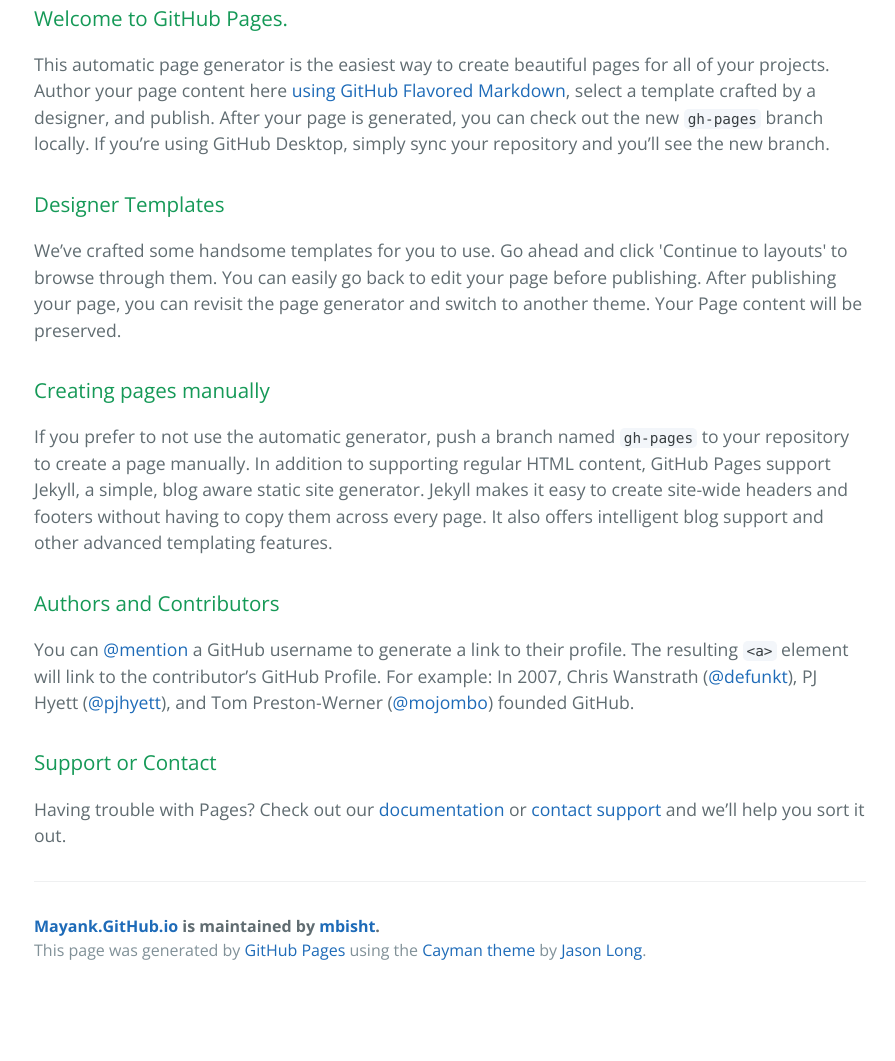
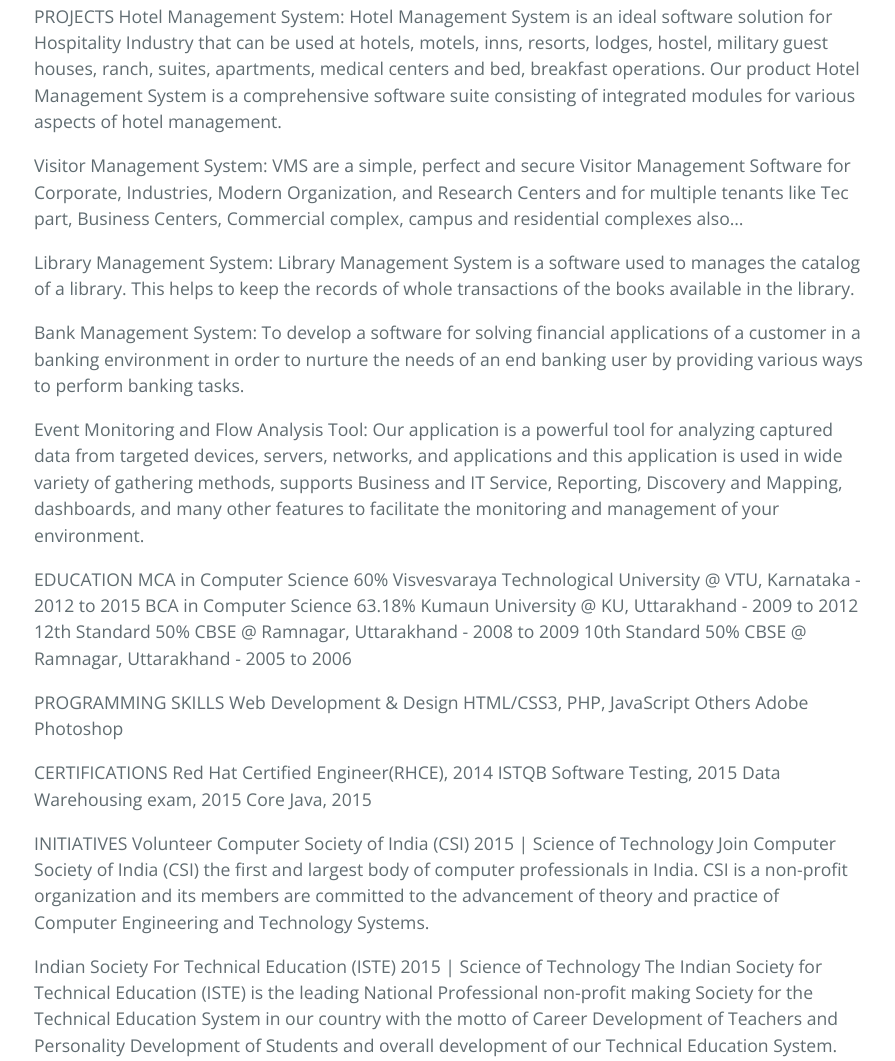
Before and after one commit to mbisht/mayank.github.io, a plain HTML site: page index.html in a window 1280 px wide. Shown: the part 412-1473 px from the top of the page, without its empty margins (190-1085 px from the left). Before the commit the page ends 1406 px from the top, so only its background shows below. Drawn offline with nearby package versions, Linux system fonts and the light colour scheme.

```diff
--- a/index.html
+++ b/index.html
@@ -19,30 +19,53 @@
     </section>
 
     <section class="main-content">
-      <h3>
-<a id="welcome-to-github-pages" class="anchor" href="#welcome-to-github-pages" aria-hidden="true"><span aria-hidden="true" class="octicon octicon-link"></span></a>Welcome to GitHub Pages.</h3>
+      <p>PROJECTS
+Hotel Management System:
+Hotel Management System is an ideal software solution for Hospitality Industry that can be used at hotels, motels, inns, resorts, lodges, hostel, military guest houses, ranch, suites, apartments, medical centers and bed, breakfast operations. Our product Hotel Management System is a comprehensive software suite consisting of integrated modules for various aspects of hotel management.</p>
 
-<p>This automatic page generator is the easiest way to create beautiful pages for all of your projects. Author your page content here <a href="https://guides.github.com/features/mastering-markdown/">using GitHub Flavored Markdown</a>, select a template crafted by a designer, and publish. After your page is generated, you can check out the new <code>gh-pages</code> branch locally. If you’re using GitHub Desktop, simply sync your repository and you’ll see the new branch.</p>
+<p>Visitor Management System:
+VMS are a simple, perfect and secure Visitor Management Software for Corporate, Industries, Modern Organization, and Research Centers and for multiple tenants like Tec part, Business Centers, Commercial complex, campus and residential complexes also… </p>
 
-<h3>
-<a id="designer-templates" class="anchor" href="#designer-templates" aria-hidden="true"><span aria-hidden="true" class="octicon octicon-link"></span></a>Designer Templates</h3>
+<p>Library Management System:
+Library Management System is a software used to manages the catalog of a library. This helps to keep the records of whole transactions of the books available in the library.</p>
 
-<p>We’ve crafted some handsome templates for you to use. Go ahead and click 'Continue to layouts' to browse through them. You can easily go back to edit your page before publishing. After publishing your page, you can revisit the page generator and switch to another theme. Your Page content will be preserved.</p>
+<p>Bank Management System:
+To develop a software for solving financial applications of a customer in a banking environment in order to nurture the needs of an end banking user by providing various ways to perform banking tasks. </p>
 
-<h3>
-<a id="creating-pages-manually" class="anchor" href="#creating-pages-manually" aria-hidden="true"><span aria-hidden="true" class="octicon octicon-link"></span></a>Creating pages manually</h3>
+<p>Event Monitoring and Flow Analysis Tool:
+Our application is a powerful tool for analyzing captured data from targeted devices, servers, networks, and applications and this application is used in wide variety of gathering methods, supports Business and IT Service, Reporting, Discovery and Mapping, dashboards, and many other features to facilitate the monitoring and management of your environment.</p>
 
-<p>If you prefer to not use the automatic generator, push a branch named <code>gh-pages</code> to your repository to create a page manually. In addition to supporting regular HTML content, GitHub Pages support Jekyll, a simple, blog aware static site generator. Jekyll makes it easy to create site-wide headers and footers without having to copy them across every page. It also offers intelligent blog support and other advanced templating features.</p>
+<p>EDUCATION
+MCA in Computer Science 60%
+Visvesvaraya Technological University @ VTU, Karnataka - 2012 to 2015
+BCA in Computer Science 63.18%
+Kumaun University @ KU, Uttarakhand - 2009 to 2012
+12th Standard 50%
+CBSE @ Ramnagar, Uttarakhand - 2008 to 2009
+10th Standard 50%
+CBSE @ Ramnagar, Uttarakhand - 2005 to 2006</p>
 
-<h3>
-<a id="authors-and-contributors" class="anchor" href="#authors-and-contributors" aria-hidden="true"><span aria-hidden="true" class="octicon octicon-link"></span></a>Authors and Contributors</h3>
+<p>PROGRAMMING SKILLS
+Web Development &amp; Design
+HTML/CSS3, PHP, JavaScript
+Others
+Adobe Photoshop</p>
 
-<p>You can <a href="https://help.github.com/articles/basic-writing-and-formatting-syntax/#mentioning-users-and-teams" class="user-mention">@mention</a> a GitHub username to generate a link to their profile. The resulting <code>&lt;a&gt;</code> element will link to the contributor’s GitHub Profile. For example: In 2007, Chris Wanstrath (<a href="https://github.com/defunkt" class="user-mention">@defunkt</a>), PJ Hyett (<a href="https://github.com/pjhyett" class="user-mention">@pjhyett</a>), and Tom Preston-Werner (<a href="https://github.com/mojombo" class="user-mention">@mojombo</a>) founded GitHub.</p>
+<p>CERTIFICATIONS
+Red Hat Certified Engineer(RHCE), 2014
+ISTQB Software Testing, 2015
+Data Warehousing exam, 2015
+Core Java, 2015</p>
 
-<h3>
-<a id="support-or-contact" class="anchor" href="#support-or-contact" aria-hidden="true"><span aria-hidden="true" class="octicon octicon-link"></span></a>Support or Contact</h3>
+<p>INITIATIVES
+Volunteer
+Computer Society of India (CSI)
+2015 | Science of Technology
+Join Computer Society of India (CSI) the first and largest body of computer professionals in India. CSI is a non-profit organization and its members are committed to the advancement of theory and practice of Computer Engineering and Technology Systems.</p>
 
-<p>Having trouble with Pages? Check out our <a href="https://help.github.com/pages">documentation</a> or <a href="https://github.com/contact">contact support</a> and we’ll help you sort it out.</p>
+<p>Indian Society For Technical Education (ISTE)
+2015 | Science of Technology
+The Indian Society for Technical Education (ISTE) is the leading National Professional non-profit making Society for the Technical Education System in our country with the motto of Career Development of Teachers and Personality Development of Students and overall development of our Technical Education System.  </p>
 
       <footer class="site-footer">
         <span class="site-footer-owner"><a href="https://github.com/mbisht/mayank.github.io">Mayank.GitHub.io</a> is maintained by <a href="https://github.com/mbisht">mbisht</a>.</span>
```
Also changed, not shown: params.json (+1 -1 lines).
